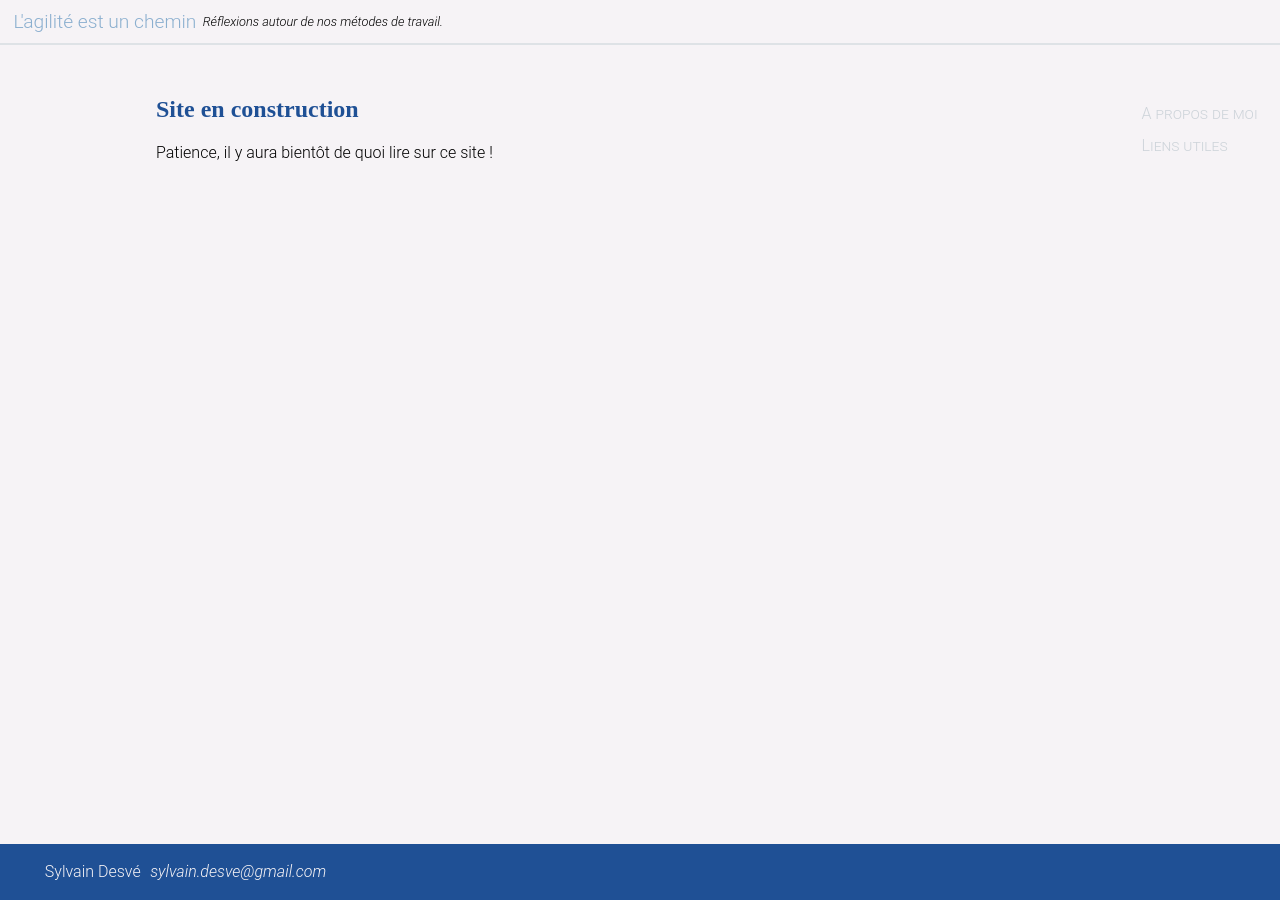
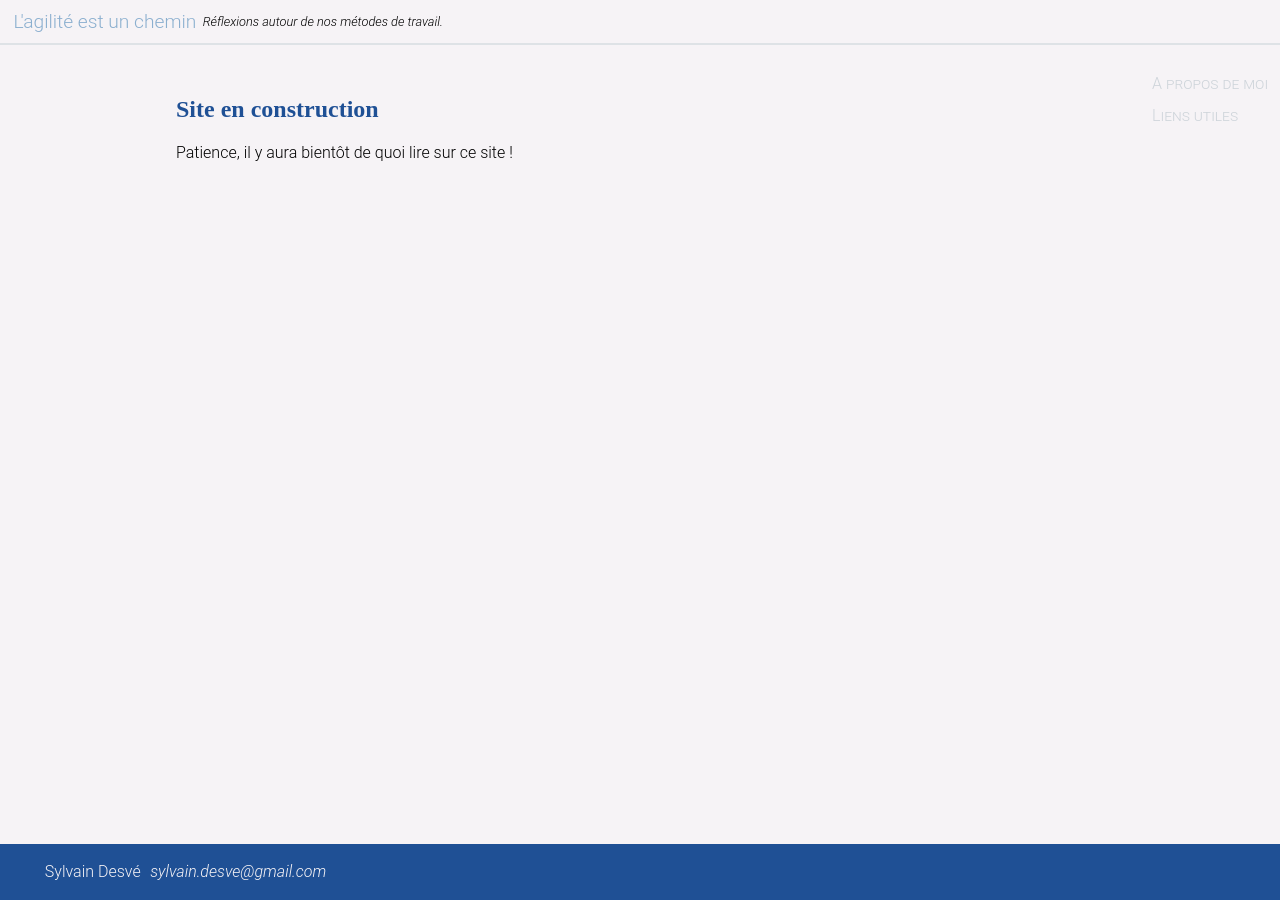
Before and after one commit to sylvaindesve/blog, a Jekyll site: the page built from index.md, in a window 1280 px wide. Built offline with Jekyll 4.4.1, drawn with Linux system fonts in a browser that asks for light colours.

Commit message:
Responsive design

```diff
--- a/_sass/styles.scss
+++ b/_sass/styles.scss
@@ -65,13 +65,10 @@
 ========================================================================== */
 
 .site-nav {
-  padding: 1.4em;
-  position: fixed;
-  right: 0;
-  top: 4em;
-
   ul {
     list-style-type: none;
+    margin: 0;
+    padding: 0;
   }
 
   li {
@@ -93,9 +90,8 @@
 ========================================================================== */
 
 .page-content {
-  margin: 1em auto;
+  margin: 1em auto 4em auto;
   padding: 1em;
-  width: 1000px;
 }
 
 .post-list {
@@ -146,3 +142,65 @@
   color: $light;
   font-style: italic;
 }
+
+/* ==========================================================================
+Responsive Design
+========================================================================== */
+
+/* Mobile */
+@media only screen and (max-width: 400px) {
+  .site-nav {
+    font-size: 0.7em;
+
+    ul {
+      display: flex;
+      justify-content: center;
+      flex-wrap: wrap;
+    }
+
+    li {
+      margin: 0.2em;
+      max-width: 100px;
+    }
+  }
+
+  .page-content {
+    margin: 0 auto 4em auto;
+    width: 95%;
+  }
+}
+
+/* Tablette */
+@media only screen and (min-width: 401px) and (max-width: 960px) {
+  .site-nav {
+    ul {
+      display: flex;
+      justify-content: center;
+      flex-wrap: wrap;
+    }
+
+    li {
+      margin: 0.5em;
+      max-width: 200px;
+    }
+  }
+
+  .page-content {
+    width: 95%;
+  }
+}
+
+/* Bureau */
+@media only screen and (min-width: 961px) {
+  .site-nav {
+    padding: 0;
+    position: fixed;
+    right: 0;
+    top: 4em;
+    width: 10%;
+  }
+
+  .page-content {
+    width: 75%;
+  }
+}
```
